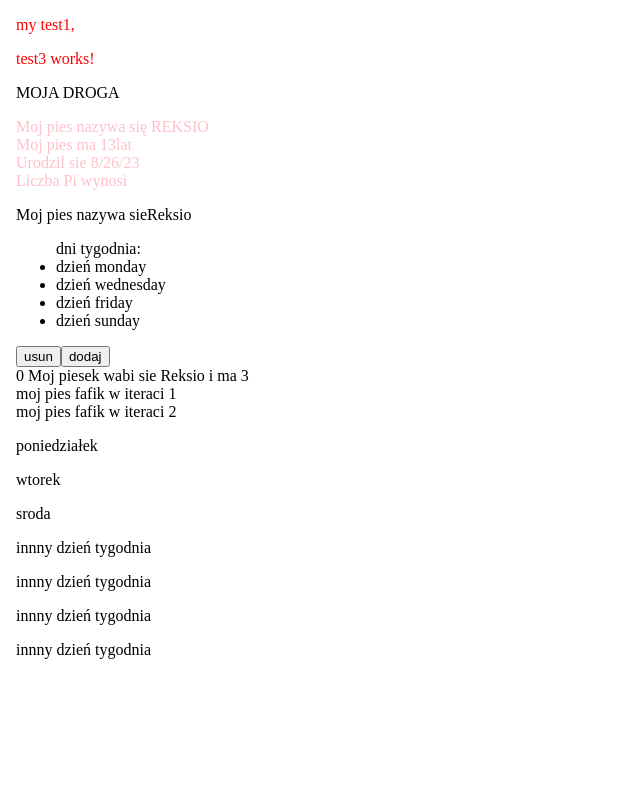
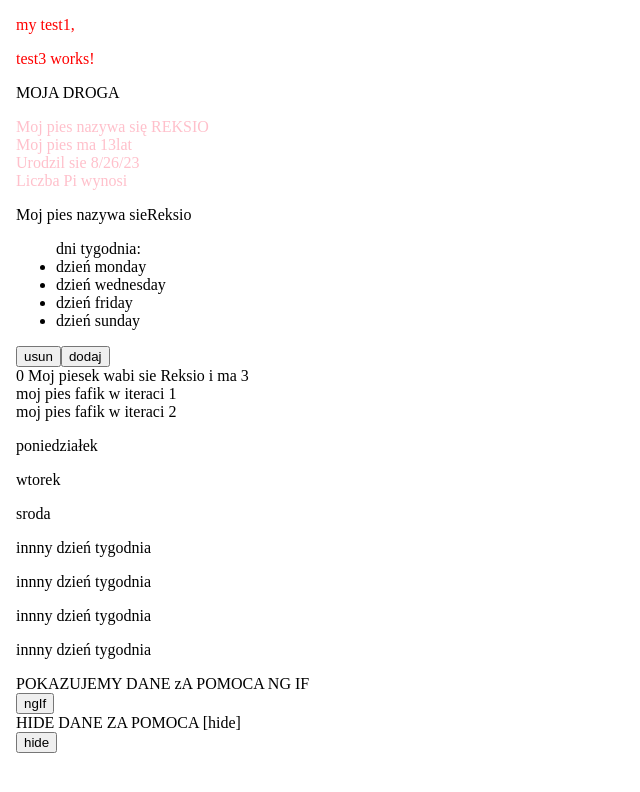
Before and after one commit to DGStach/kurs-Angular, an Angular app: page / in a window 1280 px wide. Shown: the top 792 px of the page, without its empty margins (0-640 px from the left). Built offline with nearby package versions, Linux system fonts and the light colour scheme.

Commit message:
wyswietlanie danych ngIf vs [hidden]

```diff
--- a/src/app/dyrektywy/dyrektywy.component.html
+++ b/src/app/dyrektywy/dyrektywy.component.html
@@ -45,3 +45,13 @@
     </p>
   </span>
 </div>
+
+<div *ngIf="isVisible">
+    POKAZUJEMY DANE zA POMOCA NG IF
+</div>
+<button (click)="show()">ngIf</button>
+
+<div [hidden]="isHide">
+    HIDE DANE ZA POMOCA [hide]
+</div>
+<button (click)="hide()">hide</button>
--- a/src/app/dyrektywy/dyrektywy.component.ts
+++ b/src/app/dyrektywy/dyrektywy.component.ts
@@ -13,6 +13,17 @@ export class DyrektywyComponent {
     this.dogs.push(new Dog('Reksio', 3), new Dog("Latek", 5))
   }
 
+  isVisible = true;
+  isHide = false;
+
+  show(){
+    this.isVisible = !this.isVisible
+  }
+  hide = () => {
+    this.isHide = !this.isHide
+  }
+
+
   removeDays = () => {
     this.days.length = 0;
   }
```
